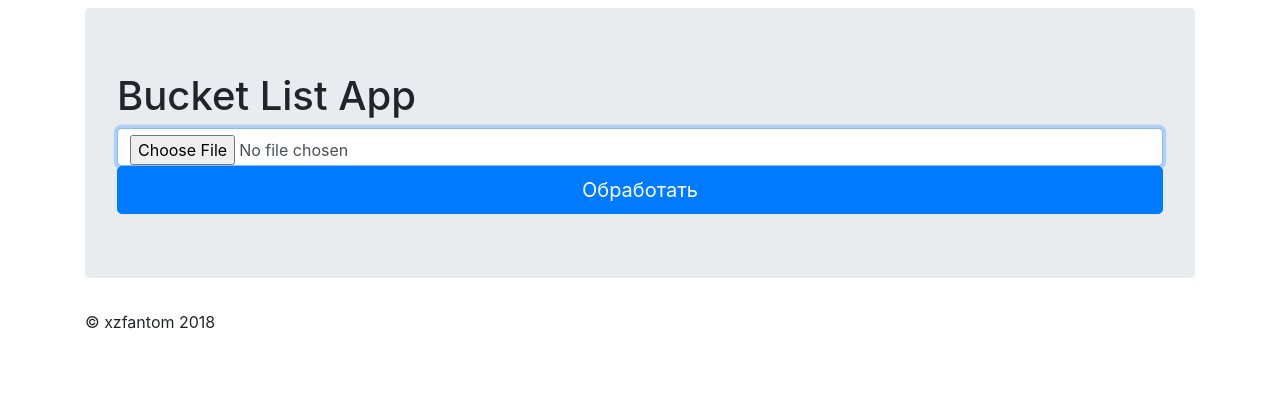
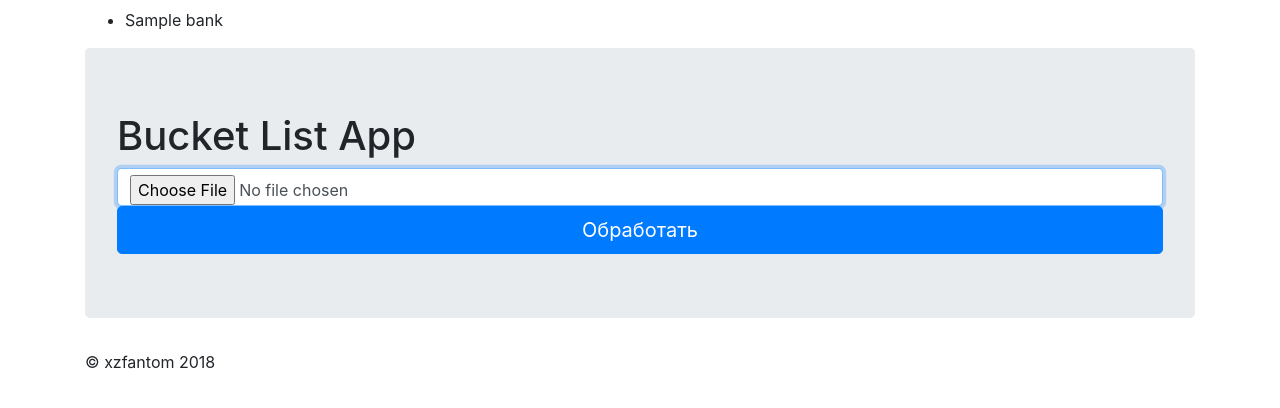
Before and after one commit to xzfantom/bankparser, a Python web app: template src/web/templates/index.html in a window 1280 px wide. Shown: the part 58-466 px from the top of the page. Run offline with Jinja, Linux system fonts and the light colour scheme; the template is opened without the code that fills it: most values are stand-ins (such as "Sample title", 1, 10 or a date in 2020); some libraries are stand-ins or nearby versions.

Commit message:
список банков

```diff
--- a/src/web/app.py
+++ b/src/web/app.py
@@ -1,13 +1,19 @@
 from flask import Flask, render_template, request, json
+import ../bankparser
 
 app = Flask(__name__)
 
 @app.route("/")
 def main():
+    banks = bankparser.config.bankconfig.get_list_banks()
+
     return render_template('index.html')
 
 @app.route("/parse", methods=['POST'])
 def parse():
+    if 'file' not in request.files:
+        return json.dumps({'html':'<span>No file</span>'})
+
     return json.dumps({'html':'<span>All fields good !!</span>'})
 
 if __name__ == "__main__":
--- a/src/web/templates/index.html
+++ b/src/web/templates/index.html
@@ -28,6 +28,14 @@
             <h3 class="text-muted">Bankparser</h3>
         </div>
 
+        <div class="banklist">
+            <ul>
+                {% for bank in banks %}
+                  <li>{{ bank }}</li>
+                {% endfor %}
+            </ul>
+        </div>
+
         <div class="jumbotron">
             <h1>Bucket List App</h1>
             <form class="form-signin">
```
